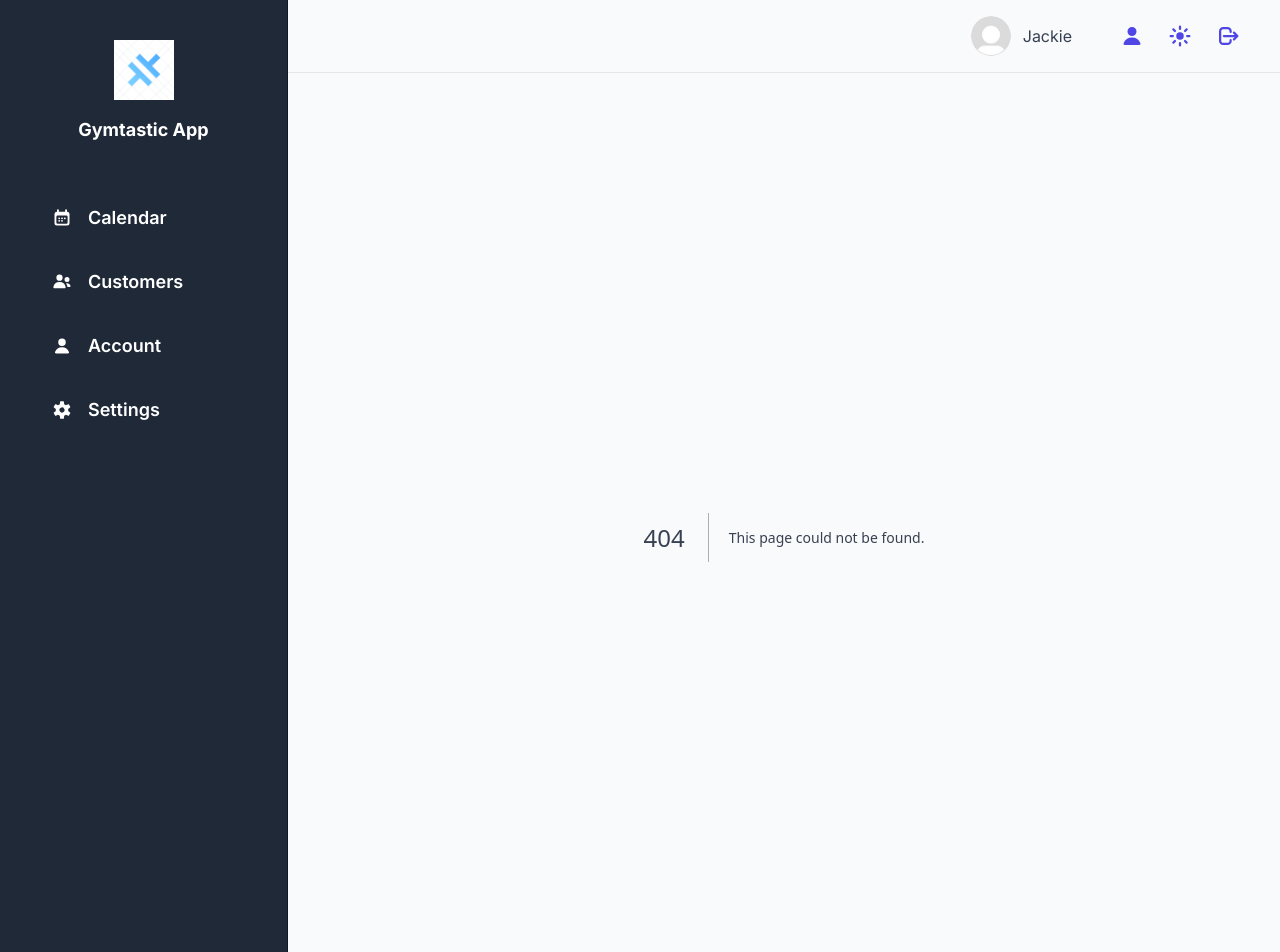
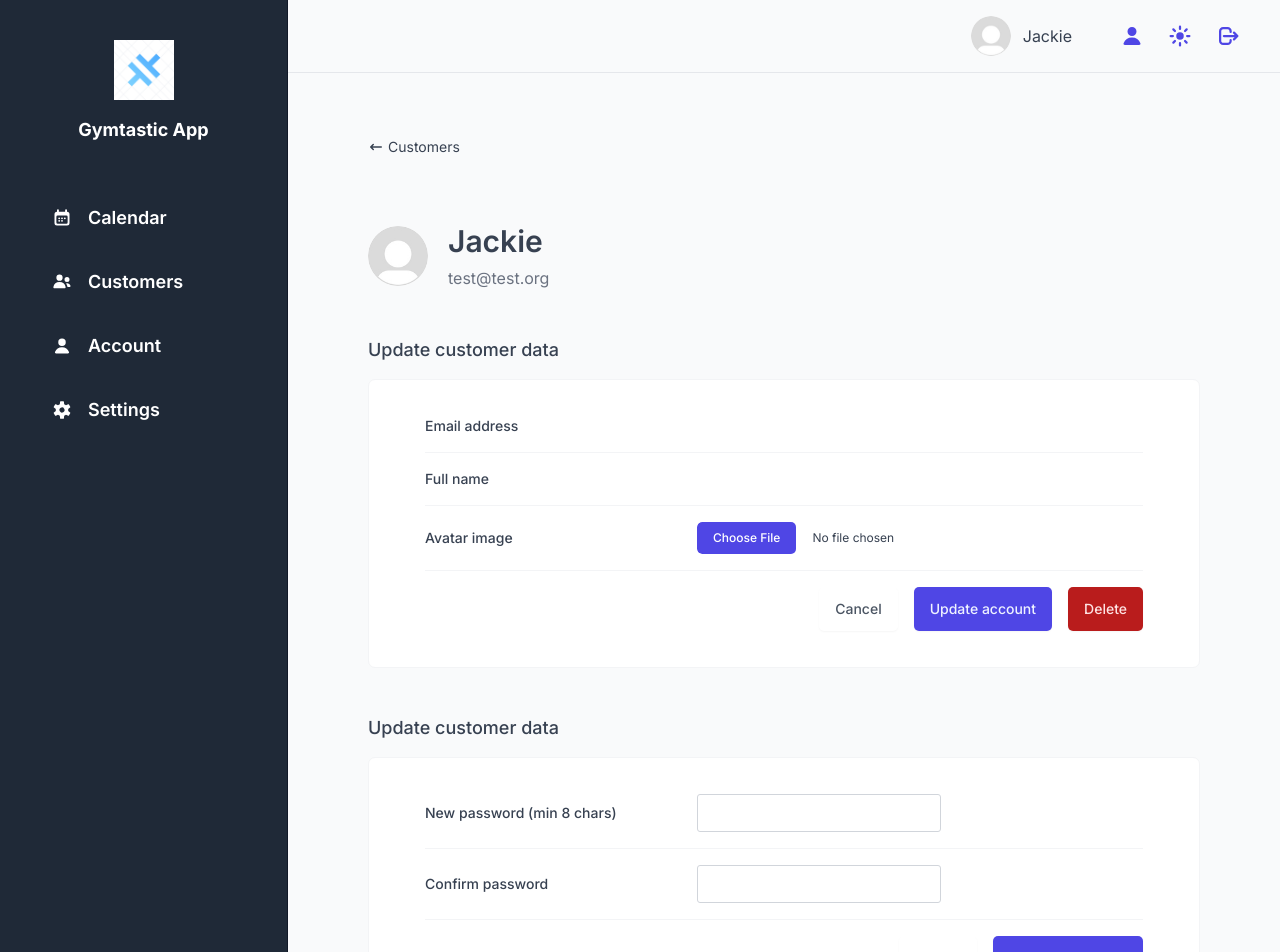
Before and after one commit to Zaklina-Radenkovic/gymtastic-app, a Next.js app: page /customers/123/edit in a window 1280 px wide. Before the commit this address had no page. Shown: the top 952 px of the page. Built offline with nearby package versions, Linux system fonts and the light colour scheme.

Commit message:
creating customer edit page

```diff
--- /dev/null
+++ b/app/_components/FormRow.tsx
@@ -0,0 +1,20 @@
+type FormRow = {
+  label?: String;
+  children: React.ReactNode;
+};
+
+function FormRow({ label, children }: FormRow) {
+  return (
+    <div className="grid grid-cols-[15rem_1fr_1.2fr] items-center gap-8 border-b border-primary-200 px-0 py-4 first:pt-0 last:border-none last:pb-0 has-[button]:flex has-[button]:justify-end has-[button]:gap-4">
+      {label && (
+        <label htmlFor="" className="font-medium">
+          {label}
+        </label>
+      )}
+      {children}
+      {/* {error && <span className="text-sm text-red-700">{error}</span>} */}
+    </div>
+  );
+}
+
+export default FormRow;
--- /dev/null
+++ b/app/_components/UpdatePasswordForm.tsx
@@ -0,0 +1,36 @@
+import Button from './Button';
+import FormRow from './FormRow';
+import Input from './Input';
+
+function UpdatePasswordForm() {
+  return (
+    <form className="overflow-hidden rounded-md border border-primary-200 bg-primary-50 px-14 py-9 text-sm">
+      <FormRow
+        label="New password (min 8 chars)"
+        // error={errors?.password?.message}
+      >
+        <Input
+          type="password"
+          //   id="password"
+          //   autoComplete="current-password"
+        />
+      </FormRow>
+
+      <FormRow label="Confirm password">
+        <Input
+          type="password"
+          // autoComplete="new-password"
+          id=""
+        />
+      </FormRow>
+      <FormRow>
+        <Button type="reset" variation="secondary">
+          Cancel
+        </Button>
+        <Button>Update password</Button>
+      </FormRow>
+    </form>
+  );
+}
+
+export default UpdatePasswordForm;
--- /dev/null
+++ b/app/_components/UpdateUserDataForm.tsx
@@ -0,0 +1,32 @@
+import Button from './Button';
+import FormRow from './FormRow';
+import Input from './Input';
+
+function UpdateCustomerData({ email }: any) {
+  return (
+    <form className="overflow-hidden rounded-md border border-primary-200 bg-primary-50 px-14 py-9 text-sm">
+      <FormRow label="Email address">
+        <Input value={email} disabled type="text" />
+      </FormRow>
+      <FormRow label="Full name">
+        <Input type="text" value="" id="" />
+      </FormRow>
+      <FormRow label="Avatar image">
+        <Input
+          type="file"
+          // id="avatar"
+          accept="image/*"
+          //   onChange={(e) => setAvatar(e.target.files[0])}
+        />
+      </FormRow>
+      <FormRow>
+        <Button type="reset" variation="secondary">
+          Cancel
+        </Button>
+        <Button>Update account</Button>
+        <Button variation="danger">Delete</Button>
+      </FormRow>
+    </form>
+  );
+}
+export default UpdateCustomerData;
--- /dev/null
+++ b/app/customers/[customerId]/edit/page.tsx
@@ -0,0 +1,58 @@
+import Link from 'next/link';
+import UpdateUserDataForm from '@/app/_components/UpdateUserDataForm';
+import { ArrowLongLeftIcon } from '@heroicons/react/16/solid';
+import Image from 'next/image';
+import UpdatePasswordForm from '@/app/_components/UpdatePasswordForm';
+
+const user = {
+  name: 'Jackie',
+  image: '',
+  id: '123',
+  email: 'test@test.org',
+};
+
+export default function Page() {
+  const { name, image, id, email } = user;
+  return (
+    <>
+      <div className="mb-4">
+        <Link
+          href="/customers"
+          className="flex items-center text-sm hover:underline"
+        >
+          <ArrowLongLeftIcon className="mr-1 h-4 w-4" />
+          <p>Customers</p>
+        </Link>
+      </div>
+
+      <div className="flex items-center gap-5">
+        <Image
+          width="60"
+          height="60"
+          src={image || '/default-user.jpg'}
+          alt={`Avatar of ${name}`}
+          referrerPolicy="no-referrer"
+          className="rounded-full"
+        />
+        <div className="flex flex-col gap-1">
+          <h1 className="text-3xl font-semibold leading-snug">{name}</h1>
+          <span className="text-primary-600">{email}</span>
+        </div>
+      </div>
+
+      <div className="flex flex-col gap-4">
+        <h3 className="text-lg font-medium leading-snug">
+          Update customer data
+        </h3>
+        <UpdateUserDataForm email={email} />
+      </div>
+
+      <div className="flex flex-col gap-4">
+        <h3 className="text-lg font-medium leading-snug">
+          Update customer data
+        </h3>
+        <UpdatePasswordForm />
+      </div>
+    </>
+  );
+}
```
